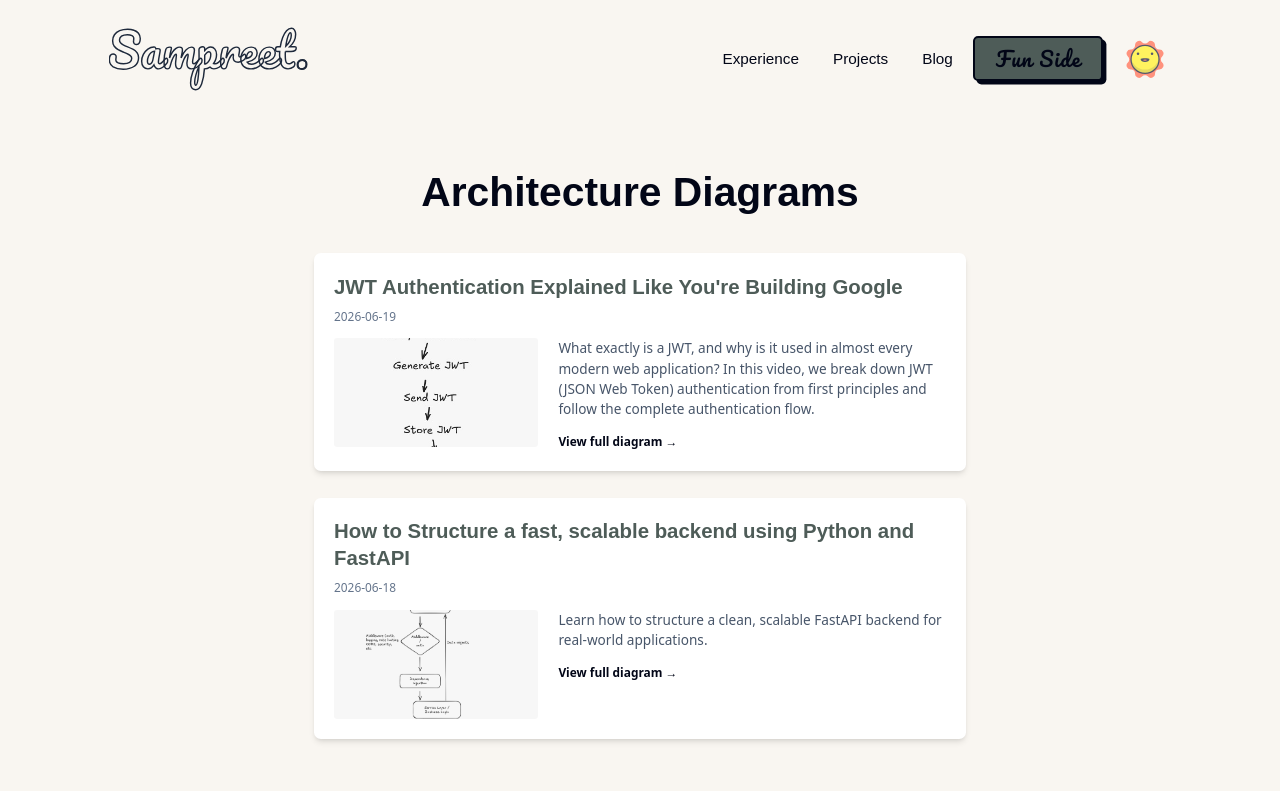
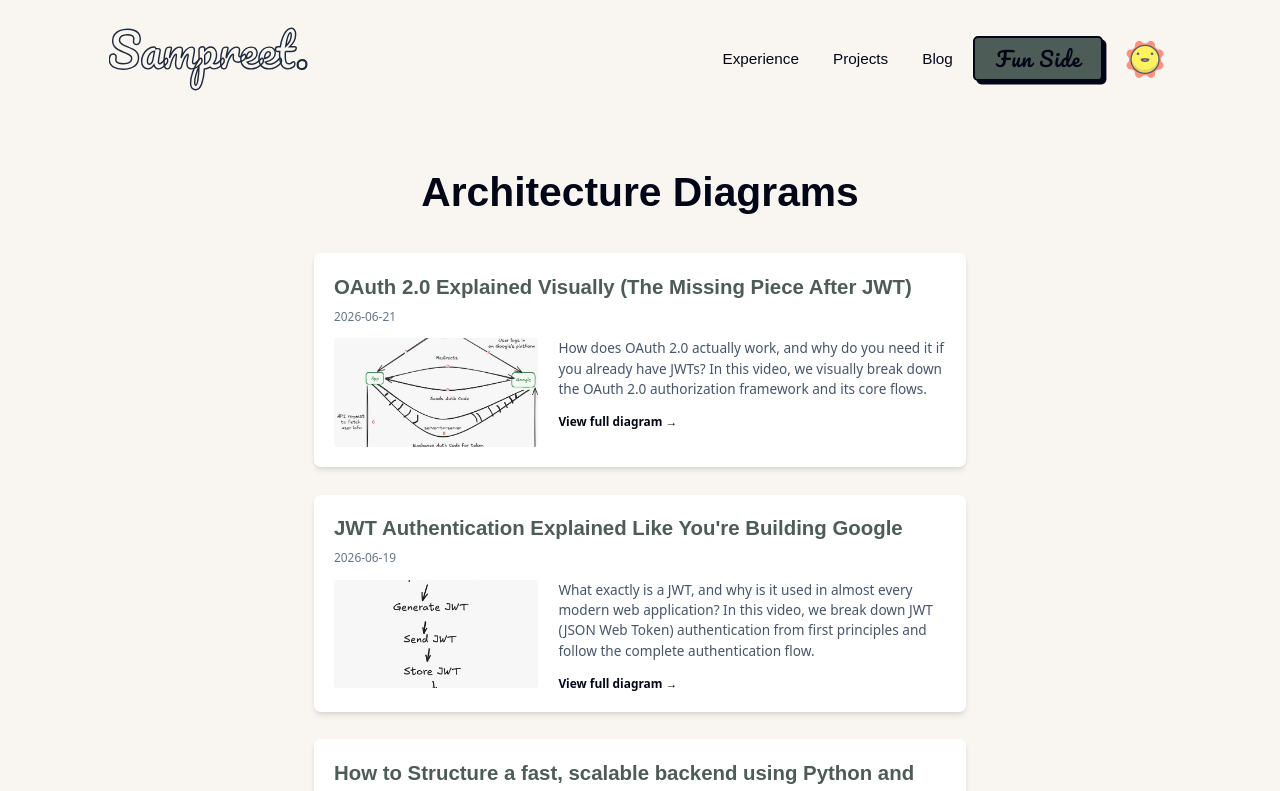
Before and after one commit to IDKSAM27/IDKSAM27.github.io, a Next.js app: page /diagrams in a window 1280 px wide. Shown: the top 791 px of the page. Built offline with nearby package versions, Linux system fonts and the light colour scheme; no server answers; a web font is replaced by a local one.

Commit message:
Added OAuth 2.0 vid and diagram (#30)
Co-authored-by: Sampreet Patil <sampreet.patil@angsystech.com>

```diff
--- a/data/diagrams.json
+++ b/data/diagrams.json
@@ -1,4 +1,19 @@
 [
+  {
+    "slug": "oauth2-explained-visually",
+    "title": "OAuth 2.0 Explained Visually (The Missing Piece After JWT)",
+    "description": "How does OAuth 2.0 actually work, and why do you need it if you already have JWTs? In this video, we visually break down the OAuth 2.0 authorization framework and its core flows.",
+    "youtubeUrl": "https://www.youtube.com/watch?v=0WkCRMt-w9k",
+    "image": "/images/diagrams/OAuth2.0.png",
+    "images": [
+      {
+        "src": "/images/diagrams/OAuth2.0.png",
+        "title": "OAuth 2.0 Visual Flow",
+        "description": "Visualizing the authorization handshake and how it integrates with JWTs to secure modern applications."
+      }
+    ],
+    "date": "2026-06-21"
+  },
   {
     "slug": "jwt-authentication",
     "title": "JWT Authentication Explained Like You're Building Google",
--- a/next.config.js
+++ b/next.config.js
@@ -0,0 +1,10 @@
+/** @type {import('next').NextConfig} */
+const nextConfig = {
+  reactStrictMode: true,
+  experimental: {
+    workerThreads: false,
+    cpus: 1
+  }
+};
+
+module.exports = nextConfig;
```
Also changed, not shown: public/images/diagrams/OAuth2.0.png (added).
